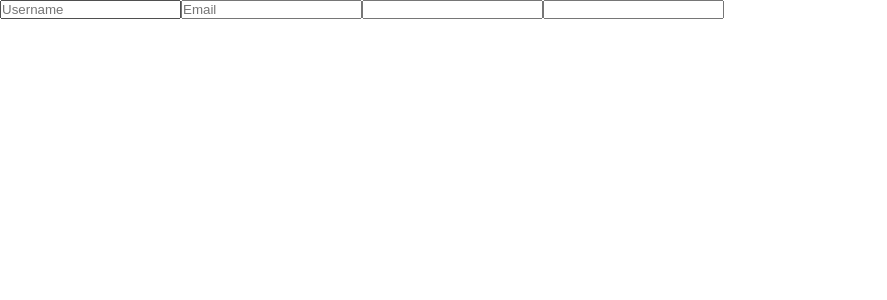
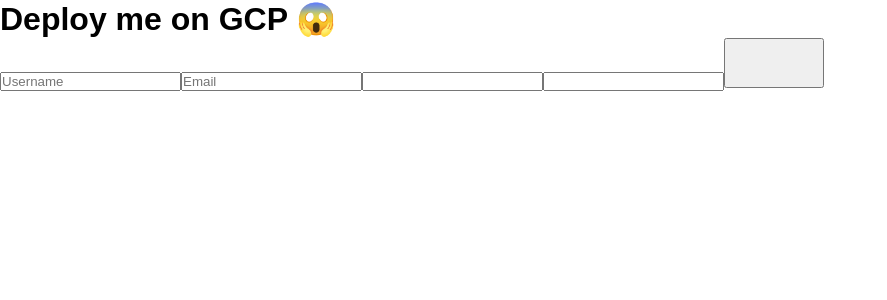
Before and after one commit to Hamisakim/myBlog, a React (Create React App) app in the folder client/: page /register in a window 1280 px wide. Shown: the top 300 px of the page, without its empty margins (0-887 px from the left). Built offline with nearby package versions, Linux system fonts and the light colour scheme; a web font is replaced by a local one.

Commit message:
pushing for gcp

```diff
--- a/client/src/App.js
+++ b/client/src/App.js
@@ -6,12 +6,13 @@
 import Register from './components/Register'
 const App = () => {
   return (
-
+    <>
+      <h1>Deploy me on GCP 😱</h1>
       <BrowserRouter>
         <Switch>
 
 
-        <Route exact path="/">
+          <Route exact path="/home">
             <RecentPostFeeds/>
           </Route>
 
@@ -28,7 +29,7 @@
 
 
       </BrowserRouter>
-
+    </>
   )
 }
 
--- a/client/src/components/Register.js
+++ b/client/src/components/Register.js
@@ -1,5 +1,6 @@
 /* eslint-disable no-unused-vars */
 import React, { useState } from 'react'
+import axios from 'axios'
 
 /*
 * A basic react login component.
@@ -10,27 +11,27 @@
 */
 
 const Register = () => {
-
-
-  // eslint-disable-next-line no-unused-vars
   const [formData,setFormData] = useState({
     username: '',
     email: '',
     password: '',
     passwordConfirmation: '',
   })
+
   const handleChange = () => {
     const newFormData = { ...formData, [event.target.name]: event.target.value }
     setFormData(newFormData)
   }
-
-  const handleSubmit = () => {
-
-
-
-
+  const handleSubmit = async () => {
+    event.preventDefault()
+    console.log('🟪')
+    try {
+      const registerResponse = await axios.post('api/register', formData)
+      console.log('🐝 ~ file: Register.js ~ line 30 ~ registerResponse', registerResponse)
+    } catch (error) {
+      console.log('🐝 ~ file: Register.js ~ line 36 ~ error', error)
+    }
   }
-
 
   const registerForm = <>
     <input
@@ -65,11 +66,14 @@
   return (
     <div>
       <form
-        onSubmit={handleSubmit}
-      >
+        onSubmit={handleSubmit} >
         {registerForm}
-
-
+        <button
+          style={{
+            width: '100px',
+            height: '50px',
+          }}
+        />
       </form>
 
 
```
Also changed, not shown: client/app.yaml (added). Lines whose indentation alone changed are shown as unchanged.
